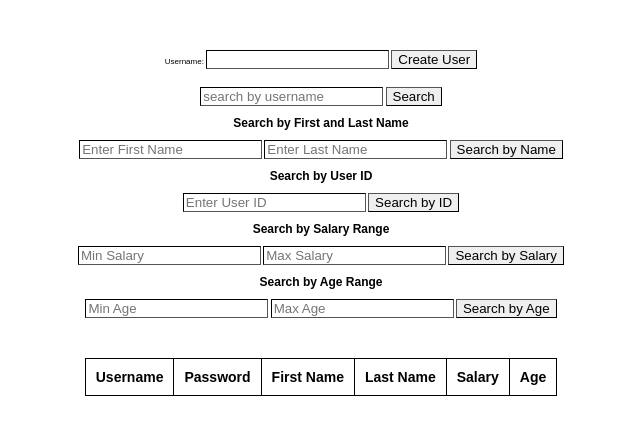
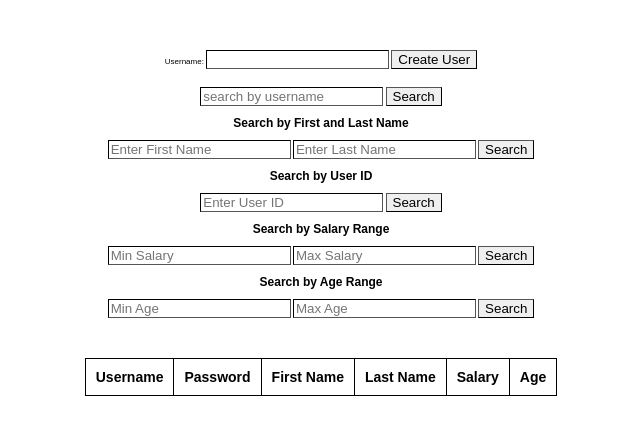
Before and after one commit to SabaBegum2/SimpleFullStackApp, a plain HTML site: page Client/userindex.html in a window 1280 px wide. Shown: the whole page, without its empty margins (319-959 px from the left). Drawn offline with Linux system fonts and the light colour scheme; no server answers.

Commit message:
update userindex.html

```diff
--- a/Client/userindex.html
+++ b/Client/userindex.html
@@ -24,7 +24,7 @@
         <h2>Search by First and Last Name</h2>
         <input type="text" id="first-name-input" placeholder="Enter First Name">
         <input type="text" id="last-name-input" placeholder="Enter Last Name">
-        <button id="search-by-first-last-name-btn">Search by Name</button>
+        <button id="search-by-first-last-name-btn">Search</button>
     </section>
 
 
@@ -32,7 +32,7 @@
      <section>
         <h2>Search by User ID</h2>
         <input type="text" id="id-input" placeholder="Enter User ID">
-        <button id="search-by-id-btn">Search by ID</button>
+        <button id="search-by-id-btn">Search</button>
     </section>
 
     <!-- Search by Salary Range -->
@@ -40,7 +40,7 @@
         <h2>Search by Salary Range</h2>
         <input type="number" id="min-salary-input" placeholder="Min Salary">
         <input type="number" id="max-salary-input" placeholder="Max Salary">
-        <button id="search-by-salary-btn">Search by Salary</button>
+        <button id="search-by-salary-btn">Search</button>
     </section>
 
     <!-- Search by Age Range -->
@@ -48,7 +48,7 @@
         <h2>Search by Age Range</h2>
         <input type="number" id="min-age-input" placeholder="Min Age">
         <input type="number" id="max-age-input" placeholder="Max Age">
-        <button id="search-by-age-btn">Search by Age</button>
+        <button id="search-by-age-btn">Search</button>
     </section>
 
      <table id="table">
```
